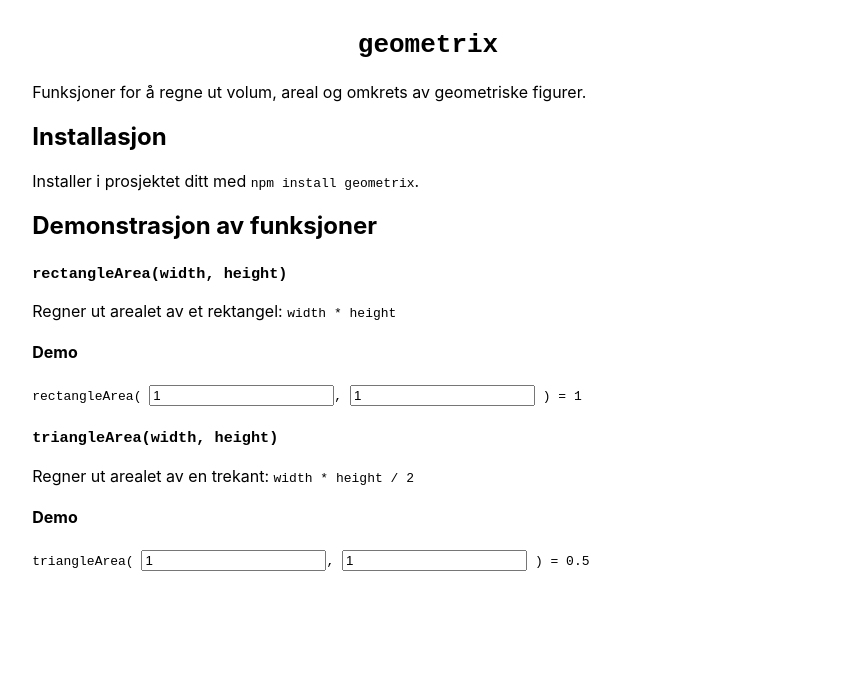
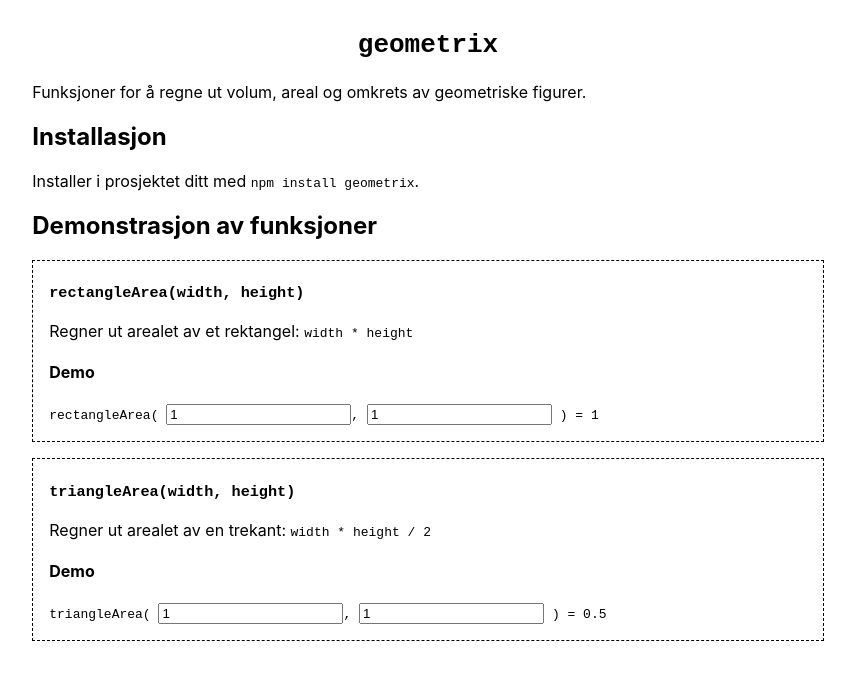
Before and after one commit to Vages/geometrix, a SvelteKit app: page / in a window 1280 px wide. Shown: the top 680 px of the page, without its empty margins (212-1067 px from the left). Built offline with nearby package versions, Linux system fonts and the light colour scheme.

Commit message:
Add borders to function examples

```diff
--- /dev/null
+++ b/src/lib/DemoFrame.svelte
@@ -0,0 +1,11 @@
+<section>
+	<slot />
+</section>
+
+<style>
+	section {
+		border: 1px dashed black;
+		margin: 1rem 0;
+		padding: 0 1rem 1rem 1rem;
+	}
+</style>
--- a/src/routes/+page.svelte
+++ b/src/routes/+page.svelte
@@ -1,4 +1,5 @@
 <script>
+	import DemoFrame from '$lib/DemoFrame.svelte';
 	import RectangleDemo from './RectangleDemo.svelte';
 	import TriangleDemo from './TriangleDemo.svelte';
 </script>
@@ -13,8 +14,12 @@
 
 <h2>Demonstrasjon av funksjoner</h2>
 
-<RectangleDemo />
-<TriangleDemo />
+<DemoFrame>
+	<RectangleDemo />
+</DemoFrame>
+<DemoFrame>
+	<TriangleDemo />
+</DemoFrame>
 
 <style>
 	h1 {
```
